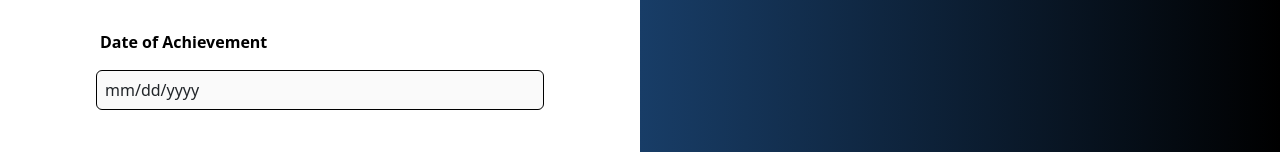
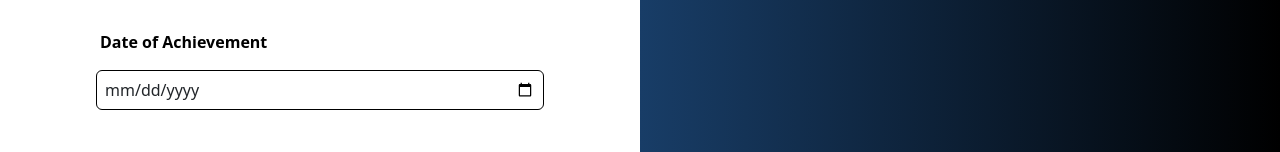
Before and after one commit to Anudeep0110/anits-edu-sphere, a React (Create React App) app: page /form in a window 1280 px wide. Shown: the part 638-790 px from the top of the page. Built offline with nearby package versions, Linux system fonts and the light colour scheme; a web font is replaced by a local one.

Commit message:
Input Box Fixed

```diff
--- a/src/Components/Input.js
+++ b/src/Components/Input.js
@@ -4,7 +4,7 @@ const Input = ({label,placeholder,type,isDisable}) => {
   return (
     <div className='w-[70%] flex flex-col gap-3'>
         <label className='ps-1 text-md font-semibold text-black block'>{label}</label>
-        <input type={`${type}`} placeholder={`${placeholder}`} disabled={`${isDisable}`} className='w-full text-md border h-10 px-2 border-black rounded-md '></input>
+        <input type={type} placeholder={placeholder} disabled={isDisable} className='w-full text-md border h-10 px-2 border-black rounded-md '></input>
     </div>
   )
 }
```
